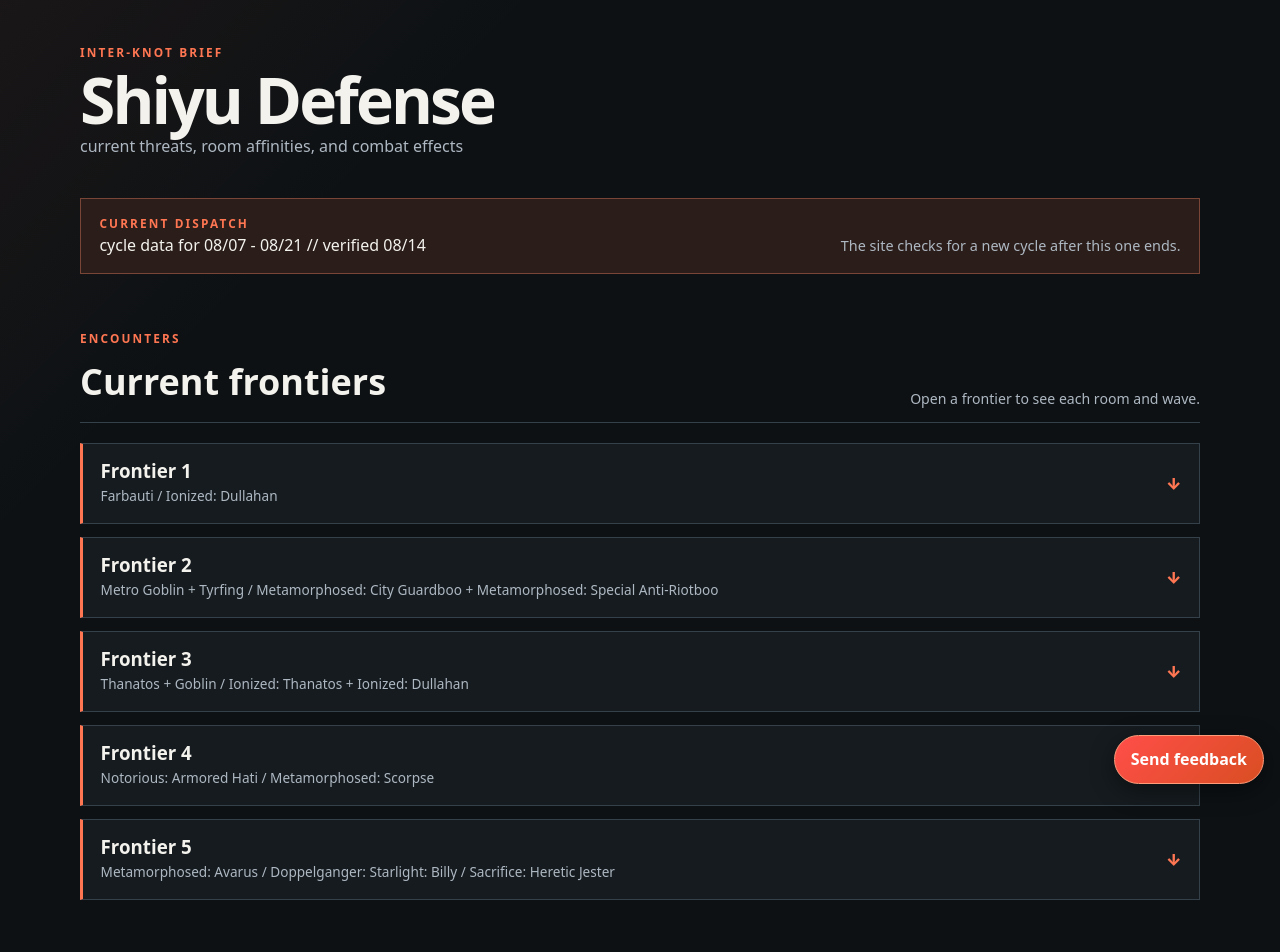
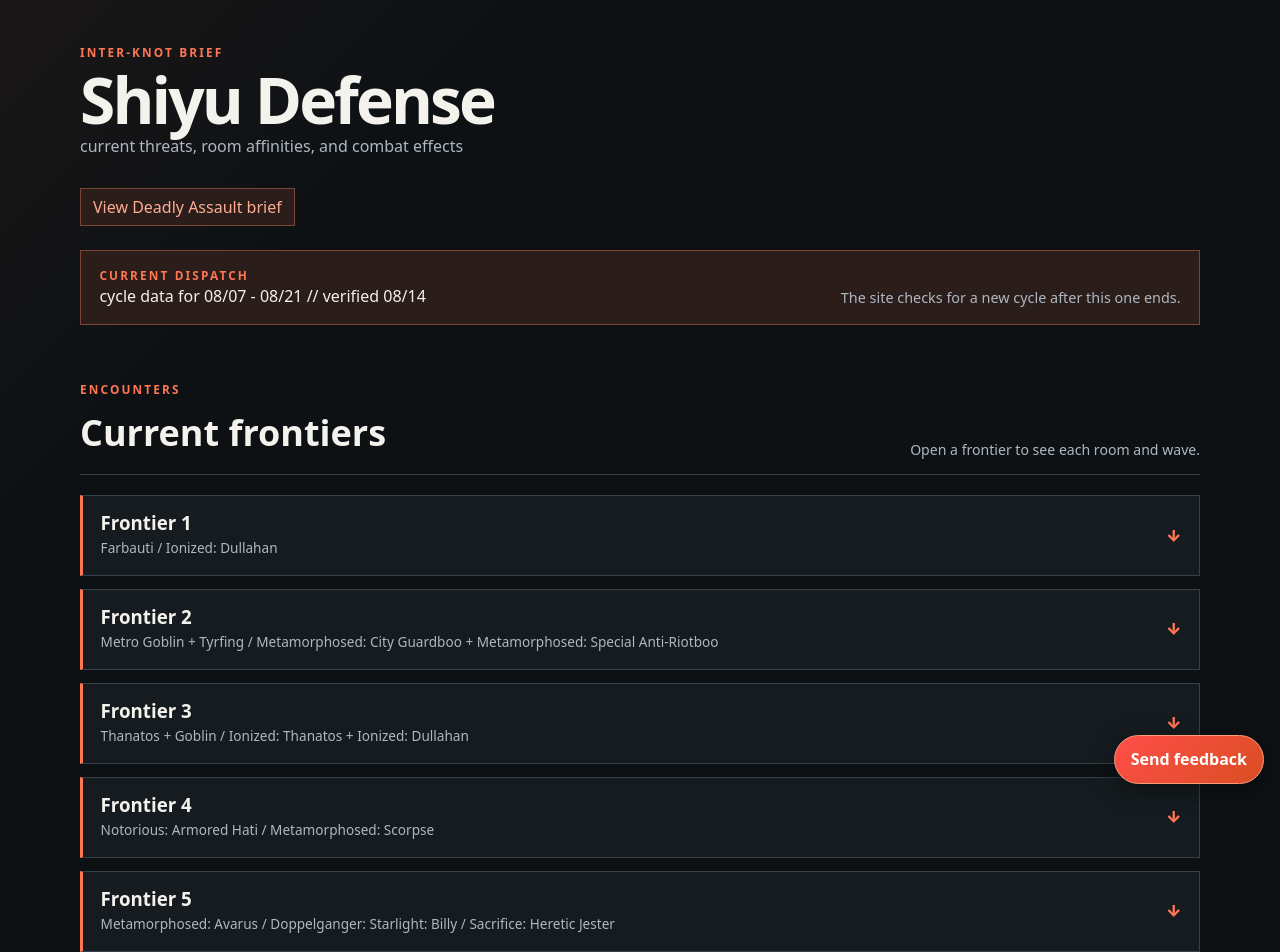
Before and after one commit to alvinwin/zzz-shiyu-defense, a website: page index.html in a window 1280 px wide. Shown: the top 952 px of the page. Drawn offline with Linux system fonts and the light colour scheme.

Commit message:
link Shiyu Defense to Deadly Assault

```diff
--- a/index.html
+++ b/index.html
@@ -14,6 +14,7 @@
       <p class="network-label">Inter-Knot Brief</p>
       <h1>Shiyu Defense</h1>
       <p class="dek">current threats, room affinities, and combat effects</p>
+      <a class="mode-switch" href="https://alvinwin.github.io/zzz-deadly-assault/">View Deadly Assault brief</a>
     </header>
 
     <main>
--- a/styles.css
+++ b/styles.css
@@ -71,6 +71,27 @@ h3 { margin-bottom: .1rem; line-height: 1.15; }
 .dek,
 .section-note,
 .freshness-note { color: var(--muted); }
+.mode-switch {
+  display: inline-flex;
+  align-items: center;
+  min-height: 2.25rem;
+  margin-top: .9rem;
+  padding: .35rem .75rem;
+  border: 1px solid #794536;
+  color: #ffad91;
+  background: #2a1d1a;
+  text-decoration: none;
+}
+.mode-switch:hover,
+.mode-switch:focus-visible {
+  border-color: var(--orange);
+  color: #fff;
+  background: #4a2922;
+}
+.mode-switch:focus-visible {
+  outline: 2px solid var(--yellow);
+  outline-offset: 3px;
+}
 
 .cycle-strip {
   display: flex;
```
Also changed, not shown: tests/e2e/site.spec.mjs (+19 -0 lines).
